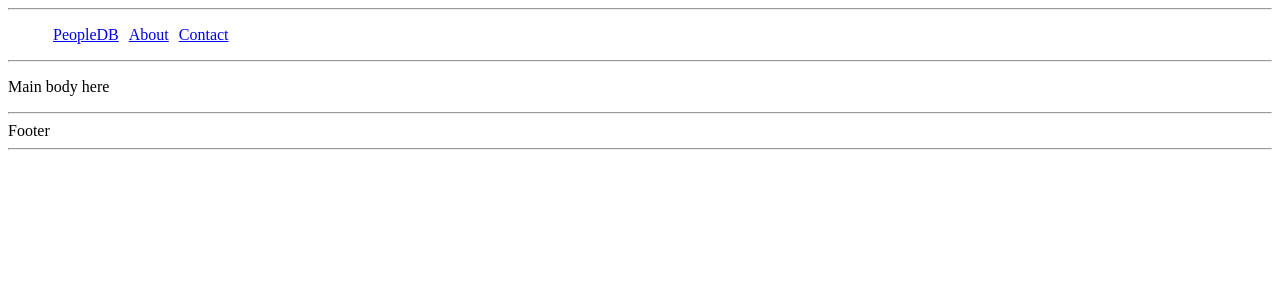
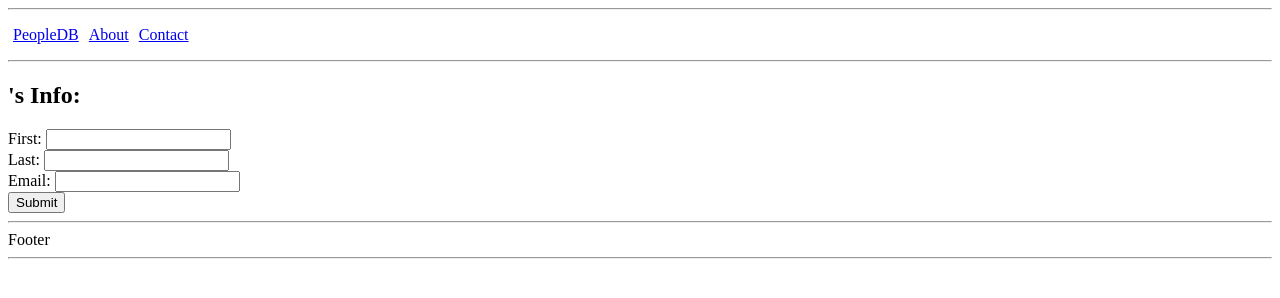
Before and after one commit to ssebs/Peopledb-py-react, a React app in the folder peopledb/: page /detail/1 in a window 1280 px wide. Built offline with nearby package versions, Linux system fonts and the light colour scheme.

Commit message:
simple form

```diff
--- a/peopledb/src/components/Header.js
+++ b/peopledb/src/components/Header.js
@@ -1,5 +1,5 @@
 import React, { Component } from 'react';
-import { BrowserRouter as Router, Route, Link } from 'react-router-dom';
+import {Link} from 'react-router-dom';
 
 class Header extends Component {
     render() {
--- a/peopledb/src/components/PersonDetail.js
+++ b/peopledb/src/components/PersonDetail.js
@@ -0,0 +1,82 @@
+import React, {Component} from 'react';
+
+class PersonDetail extends Component {
+    constructor(props) {
+        super(props);
+
+        this.state = {
+          person: {}
+        };
+        console.log(this.props.match.params.id);
+    }
+
+    getSamplePerson = (id) => {
+        if (id == -1){
+            return {
+                id: -1,
+                firstName: 'SampleFirst',
+                lastName: 'SampleLast',
+                email: 'Sample@Email.com'
+            }
+        } else {
+            return {status: "Error"}
+        }
+
+    }
+
+
+    componentDidMount() {
+        this.setState({
+            person: this.getSamplePerson(this.props.match.params.id)
+        })
+    }
+
+    handleInputChange(event) {
+        let f = this.state.person.firstName;
+        let l = this.state.person.lastName;
+        let e = this.state.person.email;
+        switch (event.target.name) {
+            case 'first':
+                f = event.target.value;
+                break;
+            case 'last':
+                l = event.target.value;
+                break
+            case 'email':
+                e = event.target.value;
+                break
+        }
+
+
+        this.setState({
+            person: {
+                id: this.state.person.id,
+                firstName: f,
+                lastName: l,
+                email: e
+            }
+        });
+    }
+
+    updatePerson(event) {
+        event.preventDefault();
+        console.log(this.state.person.firstName);
+    }
+
+    render(){
+        return (
+            <div>
+                <h2>{this.state.person.firstName}'s Info:</h2>
+
+                <form onSubmit={this.updatePerson.bind(this)}>
+                    <label>First: <input type="text" name="first" onChange={this.handleInputChange.bind(this)} defaultValue={this.state.person.firstName} /> </label><br></br>
+                    <label>Last: <input type="text" name="last" onChange={this.handleInputChange.bind(this)} defaultValue={this.state.person.lastName} /> </label><br></br>
+                    <label>Email: <input type="text" name="email" onChange={this.handleInputChange.bind(this)} defaultValue={this.state.person.email} /> </label><br></br>
+                    <button>Submit</button>
+                </form>
+            </div>
+        );
+    }
+}
+
+export default PersonDetail;
--- a/peopledb/src/components/PersonSearch.js
+++ b/peopledb/src/components/PersonSearch.js
@@ -0,0 +1,18 @@
+import React, {Component} from 'react';
+import {Link} from 'react-router-dom';
+
+
+class PersonSearch extends Component {
+
+    render() {
+        return (
+            <div>
+                <h3>Person Search</h3>
+
+                <p>Sample person: <Link to='/detail/-1'>Here</Link></p>
+            </div>
+        );
+    }
+
+}
+export default PersonSearch;
--- a/peopledb/src/index.js
+++ b/peopledb/src/index.js
@@ -1,14 +1,27 @@
 import React, { Component } from 'react';
 import ReactDOM from 'react-dom';
-import { BrowserRouter as Router, Route, Link } from 'react-router-dom';
+import { BrowserRouter as Router, Route } from 'react-router-dom';
 
+import './style.scss'
 import Header from './components/Header';
 import Footer from './components/Footer';
-import './style.scss'
+import PersonDetail from './components/PersonDetail';
+import PersonSearch from './components/PersonSearch';
 
-const About = () => <h2>About</h2>;
-const Contact = () => <h2>Contact</h2>;
-const Home = () => <h1>Home!</h1>;
+const About = () => {
+    return <h2>About</h2>;
+};
+const Contact = () => {
+    return <h2>Contact</h2>;
+};
+const Home = () => {
+    return (
+        <div>
+            <h2>Home!</h2>
+            <PersonSearch />
+        </div>
+    );
+};
 
 class App extends Component {
 
@@ -16,7 +29,8 @@ class App extends Component {
         super(props);
 
         this.state = {
-            title: 'PeopleDB'
+            title: 'PeopleDB',
+
         };
 
     }
@@ -26,10 +40,10 @@ class App extends Component {
         <Router>
         <div>
             <Header title={this.state.title} />
-            <p>Main body here</p>
             <Route exact path="/" component={Home}/>
             <Route path="/contact" component={Contact}/>
             <Route path="/about" component={About}/>
+            <Route path='/detail/:id' component={PersonDetail} />
             <Footer />
         </div>
         </Router>
--- a/peopledb/src/style.scss
+++ b/peopledb/src/style.scss
@@ -8,3 +8,6 @@ $secondaryTxtColor: $secondaryColor;
 .header {
     color: $primaryTxtColor;
 }
+ul {
+    padding: 0px;
+}
```
